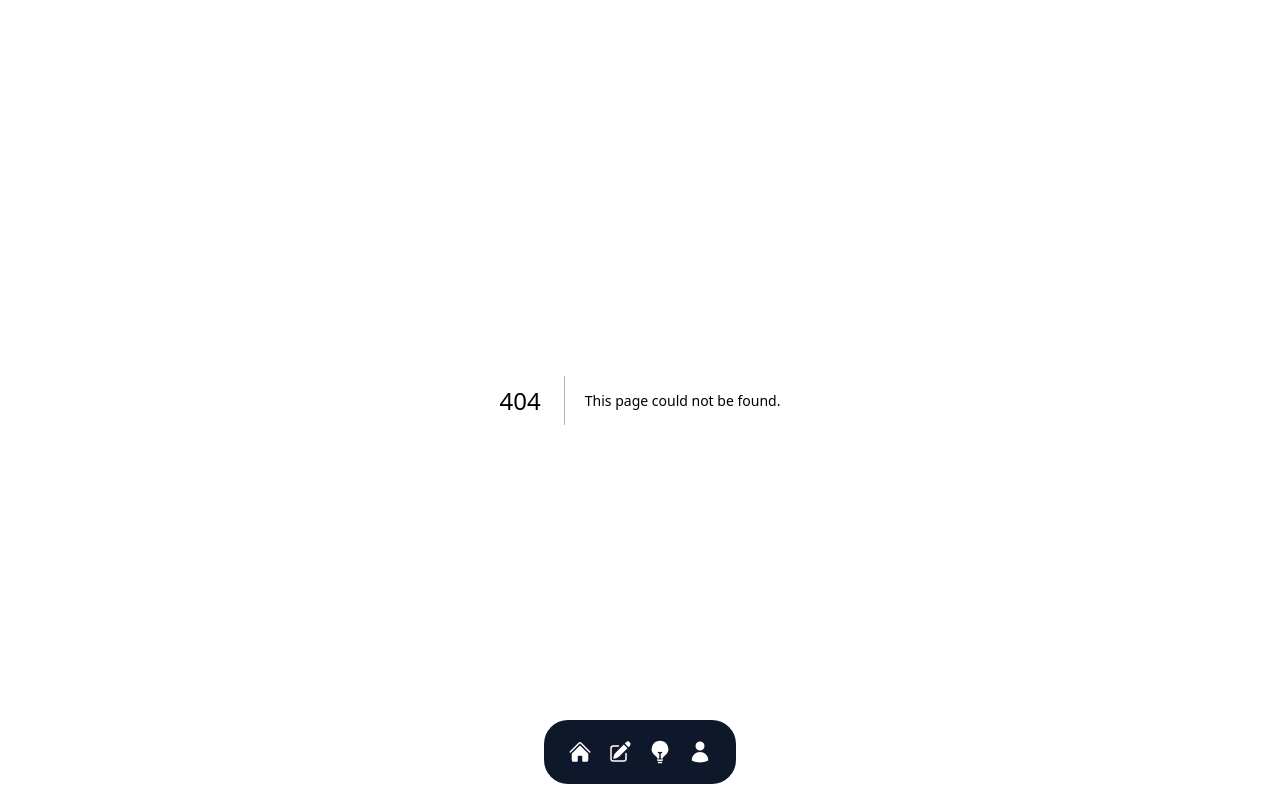
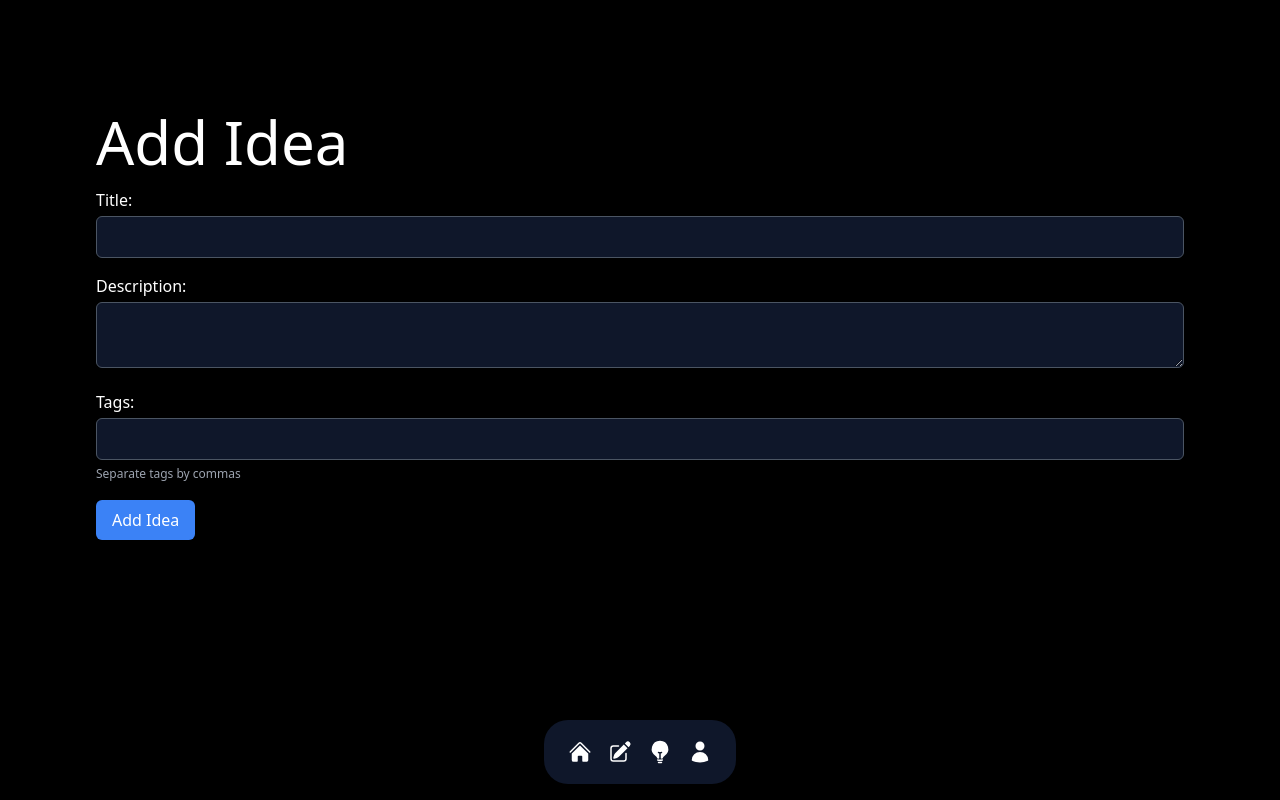
Before and after one commit to IIIT-ECell/Ideate, a Next.js app: page /create in a window 1280 px wide. Before the commit this address had no page. Built offline with nearby package versions, Linux system fonts and the light colour scheme.

Commit message:
feat: add-idea form

```diff
--- /dev/null
+++ b/src/app/create/page.tsx
@@ -0,0 +1,74 @@
+"use client";
+import React, { useState } from "react";
+
+interface Idea {
+  title: string;
+  description: string;
+  tags: string[];
+}
+
+const AddIdeas: React.FC = () => {
+  const [title, setTitle] = useState<string>("");
+  const [description, setDescription] = useState<string>("");
+  const [tags, setTags] = useState<string>("");
+
+  const handleSubmit = (event: React.FormEvent<HTMLFormElement>) => {
+    event.preventDefault();
+    const newIdea: Idea = {
+      title: title,
+      description: description,
+      tags: tags.split(",").map((tag) => tag.trim()),
+    };
+    console.log(newIdea); //TODO: send to database
+    setTitle("");
+    setDescription("");
+    setTags("");
+  };
+
+  return (
+    <div className="min-h-screen bg-black text-white p-24">
+      <h1 className="py-4 text-6xl">Add Idea</h1>
+      <form onSubmit={handleSubmit}>
+        <div className="mb-4">
+          <label className="block mb-1 text-white">Title:</label>
+          <input
+            type="text"
+            value={title}
+            onChange={(e) => setTitle(e.target.value)}
+            className="w-full p-2 border border-gray-600 rounded-md bg-slate-900 text-white focus:outline-none focus:border-blue-500"
+            required
+          />
+        </div>
+        <div className="mb-4">
+          <label className="block mb-1 text-white">Description:</label>
+          <textarea
+            value={description}
+            onChange={(e) => setDescription(e.target.value)}
+            className="w-full p-2 border border-gray-600 rounded-md bg-slate-900 text-white focus:outline-none focus:border-blue-500"
+            required
+          ></textarea>
+        </div>
+        <div className="mb-4">
+          <label className="block mb-1 text-white">Tags:</label>
+          <input
+            type="text"
+            value={tags}
+            onChange={(e) => setTags(e.target.value)}
+            className="w-full p-2 border border-gray-600 rounded-md bg-slate-900 text-white focus:outline-none focus:border-blue-500"
+          />
+          <small className="text-xs text-gray-400">
+            Separate tags by commas
+          </small>
+        </div>
+        <button
+          type="submit"
+          className="bg-blue-500 text-white px-4 py-2 rounded-md hover:bg-blue-600 transition duration-300"
+        >
+          Add Idea
+        </button>
+      </form>
+    </div>
+  );
+};
+
+export default AddIdeas;
```
